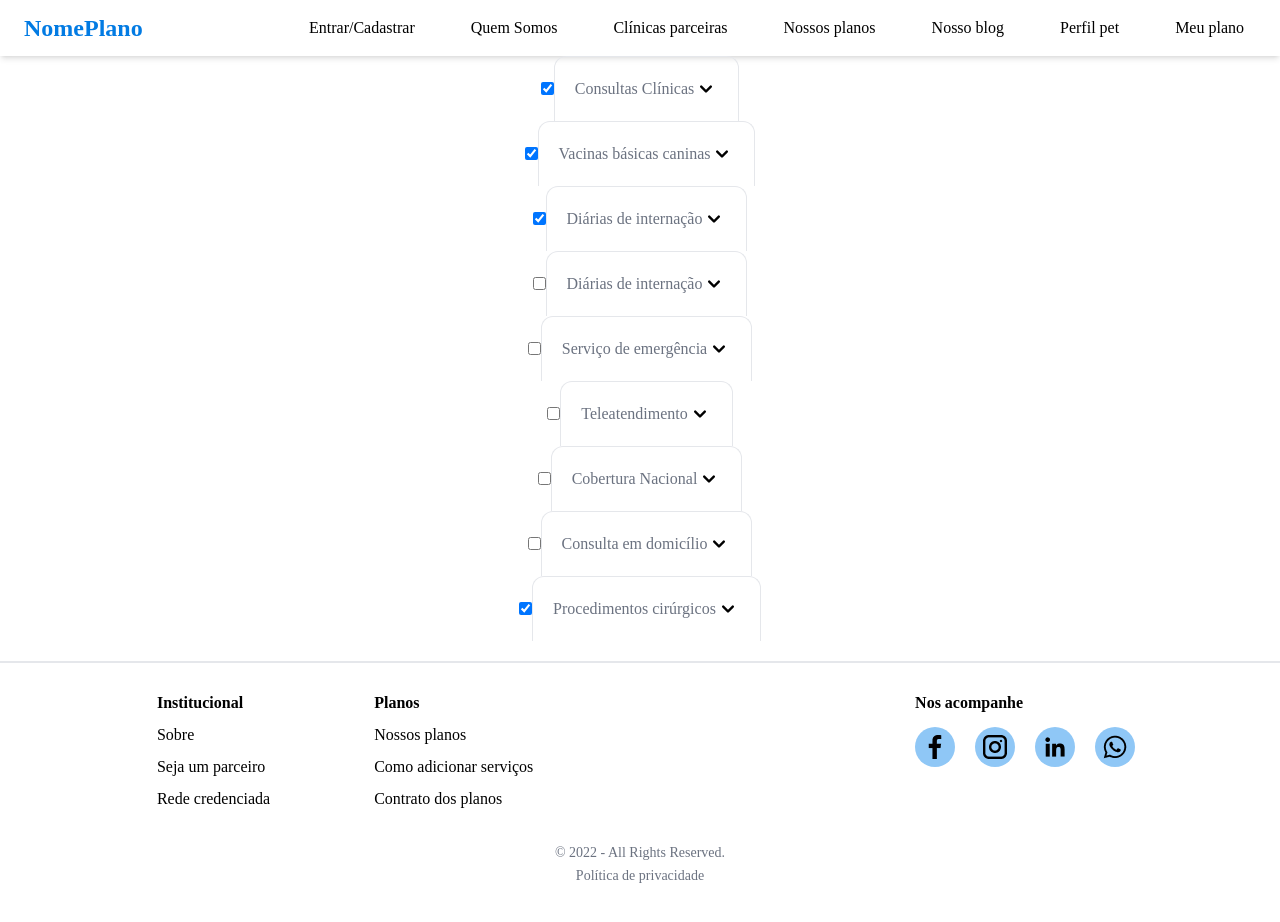
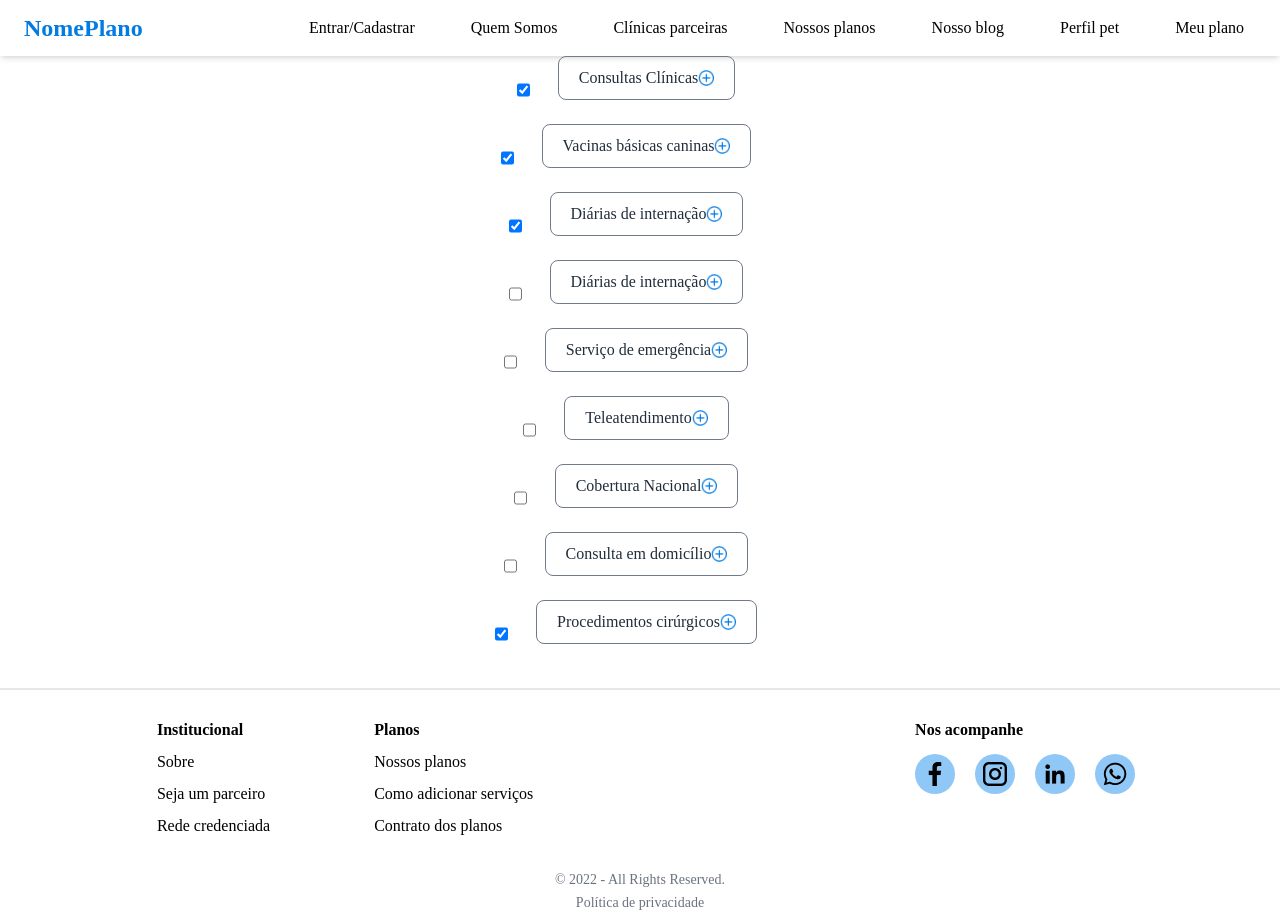
Before and after one commit to StaticDreamstate/GamaBoss, a React (Vite) app in the folder frontend/: page /alterar in a window 1280 px wide. Before the commit the page ends 895 px from the top, so only its background shows below. Built offline with nearby package versions, Linux system fonts and the light colour scheme.

Commit message:
versão 1.0 da page MyPlan

```diff
--- a/frontend/src/assets/index.ts
+++ b/frontend/src/assets/index.ts
@@ -2,9 +2,9 @@
 import instagramIcon from "./icons/instagramIcon.png";
 import linkedinIcon from "./icons/linkedinIcon.png";
 import whatsappIcon from "./icons/whatsappIcon.png";
+import iconCircle from "./icons/iconCircle.png";
 import iconMenu from "./icons/iconMenu.svg";
 import iconClose from "./icons/iconClose.svg";
-import iconArrowDown from "./icons/iconArrowDown.svg";
 import imagePets from "./images/imagePets.svg";
 import iconEdit from "./icons/edit.svg"
 import iconCamera from "./icons/iconCamera.svg"
@@ -16,7 +16,7 @@
 export const icons = {
   iconMenu,
   iconClose,
-  iconArrowDown,
+  iconCircle,
   facebookIcon,
   instagramIcon,
   linkedinIcon,
--- a/frontend/src/components/Accordion/index.tsx
+++ b/frontend/src/components/Accordion/index.tsx
@@ -23,33 +23,33 @@
   return (
     <section>
       {activeAccordions.map((activeAccordion, index) => (
-        <>
-          <h2>
+        <div className="container">
+          <h2 className="pb-6 px-7">
             <button
               onClick={() => toggleAccordion(index)}
               type="button"
-              className={`flex items-center justify-between w-full p-5 font-medium text-left text-gray-500 border border-b-0 border-gray-200 rounded-t-xl focus:ring-4 focus:ring-gray-200`}
+              className={`flex items-center justify-between w-full p-5 font-medium text-left text-gray-3 border border-b-1 border-gray-4 rounded-lg focus:ring-4 focus:ring-gray-200  hover:decoration-indigo-800 h-11`}
             >
               <span>{props.titleAccordion}</span>
               <img
-                className={`w-6 h-6  shrink-0 ${
-                  activeAccordion.state == true ? "rotate-180" : ""
+                className={`w-4 h-4  shrink-0 ${
+                  activeAccordion.state == true ? "" : ""
                 }`}
-                src={icons.iconArrowDown}
-                alt="Icone de seta"
+                src={icons.iconCircle}
+                alt="Icone de positivo"
               />
             </button>
           </h2>
           <div
             className={`${activeAccordion.state == false ? "hidden" : "block"}`}
           >
-            <div className="p-5 font-light border border-b-0 border-gray-200">
+            <div className="p-3 px-10 font-libre">
               <p className="mb-2 text-gray-500 flex-wrap">
                 {props.contentAccordion}
               </p>
             </div>
           </div>
-        </>
+        </div>
       ))}
     </section>
   );
--- a/frontend/src/pages/MyPlan/index.tsx
+++ b/frontend/src/pages/MyPlan/index.tsx
@@ -1,15 +1,57 @@
 import Accordion from "../../components/Accordion";
+import Button from "../../components/Button";
+import PetAvatar from "../../components/PetAvatar";
 
-export default function MyPlan(){
+export default function MyPlan() {
   return (
+    <main>
+      <div className="pt-5">
+        <PetAvatar />
+      </div>
+      <p className="pt-12 pb-12 px-7 text-left leading-mobile-line-26.4px text-mobile-size-16px font-normal ">
+        O plano atual do Tobias é <strong>plano simples</strong>. Veja abaixo o
+        que está incluso.
+      </p>
 
-    <main>Página de Meu plano
-     <Accordion titleAccordion={"What is Flowbite?"} contentAccordion={"Flowbite is an open-source library of interactive components built on top of Tailwind CSS including buttons,"} />
-     <Accordion titleAccordion={"Teste2?"} contentAccordion={"F is an open-source library of interactive components built on top of Tailwind CSS including buttons,"} />
-     <Accordion titleAccordion={"Teste 3"} contentAccordion={" an open-source library of interactive components built on top of Tailwind CSS including buttons,"} />
-
+      <Accordion
+        titleAccordion={"Teste 1"}
+        contentAccordion={
+          "Flowbite is an open-source library of interactive components built on top of Tailwind CSS including buttons,"
+        }
+      />
+      <Accordion
+        titleAccordion={"Teste 2"}
+        contentAccordion={
+          "F is an open-source library of interactive components built on top of Tailwind CSS including buttons,"
+        }
+      />
+      <Accordion
+        titleAccordion={"Teste 3"}
+        contentAccordion={
+          " an open-source library of interactive components built on top of Tailwind CSS including buttons,"
+        }
+      />
+      <Accordion
+        titleAccordion={"Teste 4"}
+        contentAccordion={
+          " an open-source library of interactive components built on top of Tailwind CSS including buttons,"
+        }
+      />
+      <p className="pt-10 px-9 font-libre text-left text-mobile-size-16px leading-mobile-line-26.4px font-normal">
+        Você pode adicionar novos serviços ao seu plano.
+      </p>
+      <div className="pt-10 flex justify-center font-libre">
+        <Button
+          className="py-3 px-6 w-44 text-sm font-semibold"
+          buttonLabel={"Adicionar serviços"}
+        />
+      </div>
+      <div className="pt-3 pb-20 flex justify-center ">
+        <Button
+          className=" py-3 px-4 w-44 text-sm font-semibold bg-white text-gray-1 border-solid border-2 border-primary-blue-1 "
+          buttonLabel={"Ir para página inicial"}
+        />
+      </div>
     </main>
-
-
-  )
+  );
 }
```
Also changed, not shown: frontend/src/assets/icons/iconCircle.png (added).
